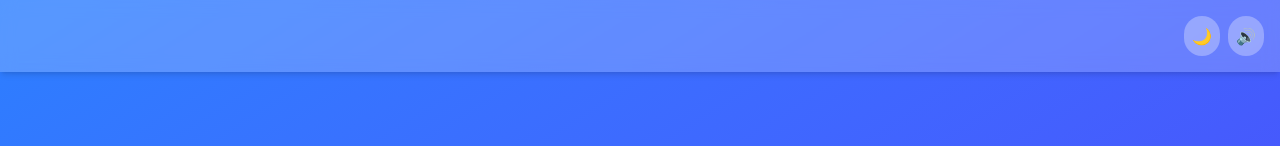
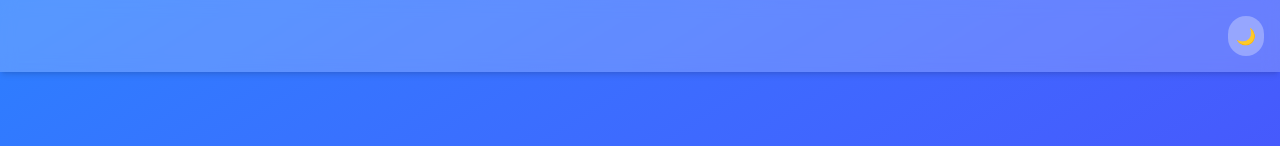
Before and after one commit to tmorse01/boggle-game, a React (Vite) app: page / in a window 1280 px wide. Shown: the top 146 px of the page. Built offline with nearby package versions, Linux system fonts and the light colour scheme.

Commit message:
remove sound feature

```diff
--- a/src/App.tsx
+++ b/src/App.tsx
@@ -17,7 +17,6 @@ import "./App.css";
 const AppLayout: React.FC = () => {
   const location = useLocation();
   const [darkMode, setDarkMode] = useState(false);
-  const [soundEnabled, setSoundEnabled] = useState(true);
 
   // Determine title and back button based on current path
   const getLayoutProps = () => {
@@ -56,9 +55,7 @@ const AppLayout: React.FC = () => {
     <Layout
       {...getLayoutProps()}
       darkMode={darkMode}
-      soundEnabled={soundEnabled}
       onDarkModeToggle={toggleDarkMode}
-      onSoundToggle={() => setSoundEnabled(!soundEnabled)}
     >
       <Outlet />
     </Layout>
--- a/src/components/Layout.tsx
+++ b/src/components/Layout.tsx
@@ -8,9 +8,7 @@ interface LayoutProps {
   showBackButton?: boolean;
   backButtonUrl?: string;
   darkMode?: boolean;
-  soundEnabled?: boolean;
   onDarkModeToggle?: () => void;
-  onSoundToggle?: () => void;
 }
 
 const Layout: React.FC<LayoutProps> = ({
@@ -19,20 +17,11 @@ const Layout: React.FC<LayoutProps> = ({
   showBackButton = false,
   backButtonUrl = "/",
   darkMode = false,
-  soundEnabled = true,
   onDarkModeToggle,
-  onSoundToggle,
 }) => {
   const navigate = useNavigate();
 
   const handleBackNavigation = () => {
-    if (soundEnabled) {
-      // Play sound effect (if available)
-      const audio = new Audio("/click.mp3");
-      audio.play().catch(() => {
-        // Fail silently if sound can't be played
-      });
-    }
     navigate(backButtonUrl);
   };
 
@@ -72,15 +61,6 @@ const Layout: React.FC<LayoutProps> = ({
               {darkMode ? "🌞" : "🌙"}
             </button>
           )}
-          {onSoundToggle && (
-            <button
-              onClick={onSoundToggle}
-              className="p-2 rounded-full bg-white/30 dark:bg-gray-700 text-white dark:text-gray-300 hover:bg-white/40 dark:hover:bg-gray-600 transition-colors"
-              aria-label="Toggle sound"
-            >
-              {soundEnabled ? "🔊" : "🔇"}
-            </button>
-          )}
         </div>
       </div>
 
```
